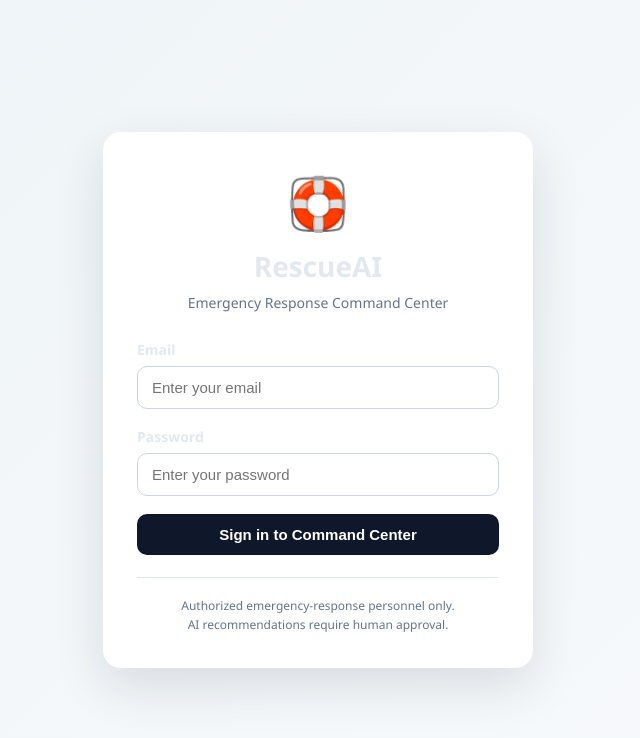
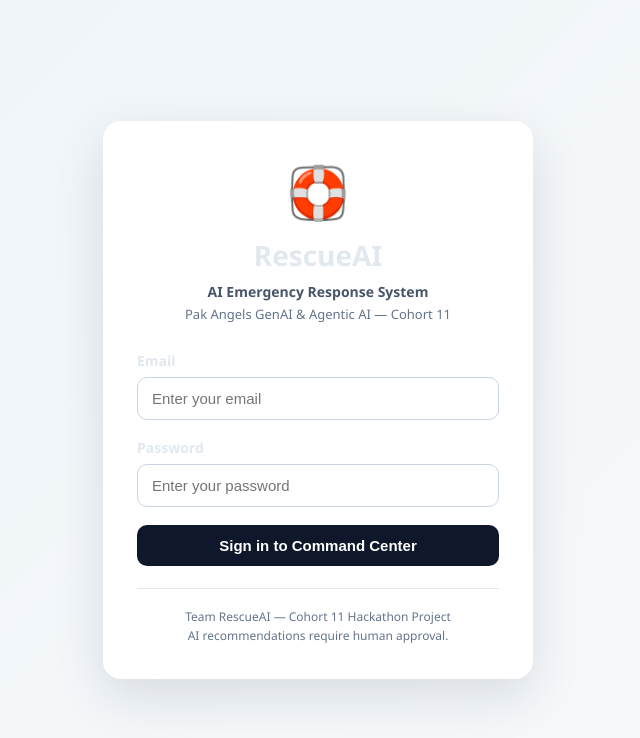
Before and after one commit to tashahzadd/RescueAI, a React (Vite) app in the folder frontend/: page / in a window 1280 px wide. Shown: the top 738 px of the page, without its empty margins (322-962 px from the left). Built offline with nearby package versions, Linux system fonts and the light colour scheme.

Commit message:
Update App.jsx

```diff
--- a/frontend/src/App.jsx
+++ b/frontend/src/App.jsx
@@ -111,12 +111,24 @@ function LoginScreen({ onLogin }) {
           <p
             style={{
               marginTop: "8px",
+              marginBottom: "4px",
+              color: "#475569",
+              fontSize: "14px",
+              fontWeight: 600,
+            }}
+          >
+            AI Emergency Response System
+          </p>
+
+          <p
+            style={{
+              marginTop: "4px",
               marginBottom: 0,
               color: "#64748b",
-              fontSize: "14px",
+              fontSize: "13px",
             }}
           >
-            Emergency Response Command Center
+            Pak Angels GenAI & Agentic AI — Cohort 11
           </p>
         </div>
 
@@ -251,7 +263,7 @@ function LoginScreen({ onLogin }) {
             lineHeight: 1.6,
           }}
         >
-          Authorized emergency-response personnel only.
+          Team RescueAI — Cohort 11 Hackathon Project
           <br />
           AI recommendations require human approval.
         </div>
@@ -263,6 +275,7 @@ function LoginScreen({ onLogin }) {
 
 export default function App() {
   const [page, setPage] = useState("dashboard");
+
   const [selectedIncidentId, setSelectedIncidentId] =
     useState(null);
 
@@ -273,10 +286,6 @@ export default function App() {
   const [authChecking, setAuthChecking] =
     useState(isAuthenticated());
 
-
-  // ---------------------------------------------------------------------------
-  // Validate any previously stored session when the app starts.
-  // ---------------------------------------------------------------------------
 
   useEffect(() => {
     const validateSession = async () => {
@@ -386,10 +395,6 @@ export default function App() {
   };
 
 
-  // ---------------------------------------------------------------------------
-  // Initial authentication check
-  // ---------------------------------------------------------------------------
-
   if (authChecking) {
     return (
       <div
@@ -408,10 +413,6 @@ export default function App() {
   }
 
 
-  // ---------------------------------------------------------------------------
-  // Not logged in -> Command Center login screen
-  // ---------------------------------------------------------------------------
-
   if (!user) {
     return (
       <LoginScreen
@@ -421,15 +422,13 @@ export default function App() {
   }
 
 
-  // ---------------------------------------------------------------------------
-  // Authenticated Command Center
-  // ---------------------------------------------------------------------------
-
   return (
     <div className="app-shell">
+
       <aside className="sidebar">
 
         <div className="sidebar-brand">
+
           <span className="brand-icon">
             🛟
           </span>
@@ -440,34 +439,41 @@ export default function App() {
             </div>
 
             <div className="brand-subtitle">
-              Decision-Support Only
+              AI Emergency Response System
             </div>
           </div>
+
         </div>
 
 
         <div
           style={{
-            padding: "12px 16px",
-            marginBottom: "6px",
-            fontSize: "12px",
+            padding: "10px 16px 14px",
+            marginBottom: "4px",
+            borderBottom:
+              "1px solid rgba(255,255,255,0.10)",
           }}
         >
           <div
             style={{
+              fontSize: "12px",
               fontWeight: 700,
-              marginBottom: "3px",
+              marginBottom: "4px",
             }}
           >
-            {user.name}
+            Pak Angels — Cohort 11
           </div>
 
           <div
             style={{
-              opacity: 0.75,
+              fontSize: "11px",
+              opacity: 0.72,
+              lineHeight: 1.5,
             }}
           >
-            {user.role}
+            GenAI & Agentic AI Hackathon
+            <br />
+            Team RescueAI
           </div>
         </div>
 
@@ -501,8 +507,30 @@ export default function App() {
         <div
           style={{
             padding: "14px 16px",
+            marginTop: "auto",
           }}
         >
+          <div
+            style={{
+              marginBottom: "10px",
+              fontSize: "11px",
+              opacity: 0.75,
+              lineHeight: 1.45,
+            }}
+          >
+            Signed in as
+            <br />
+
+            <strong
+              style={{
+                fontSize: "12px",
+              }}
+            >
+              {user.name}
+            </strong>
+          </div>
+
+
           <button
             onClick={handleLogout}
             style={{
@@ -524,19 +552,21 @@ export default function App() {
 
         <div className="sidebar-footer">
           <p>
-            Demo/synthetic data only.
+            Cohort 11 Hackathon Project
             <br />
-            AI never dispatches autonomously -
-            human approval required for every
-            response plan.
+            Human-in-the-loop AI Emergency Response
+            <br />
+            Demo / synthetic operational data
           </p>
         </div>
 
       </aside>
 
+
       <main className="main-content">
         {renderPage()}
       </main>
+
     </div>
   );
 }
```
